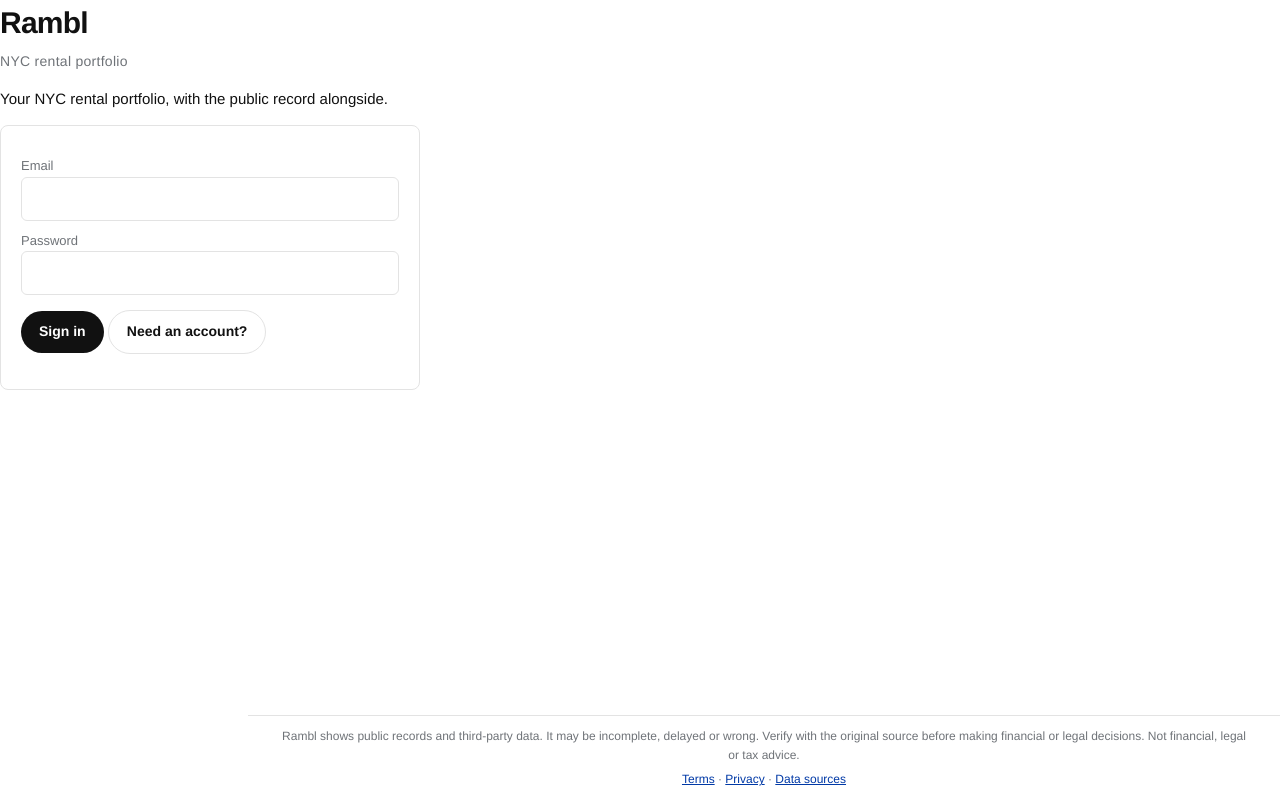
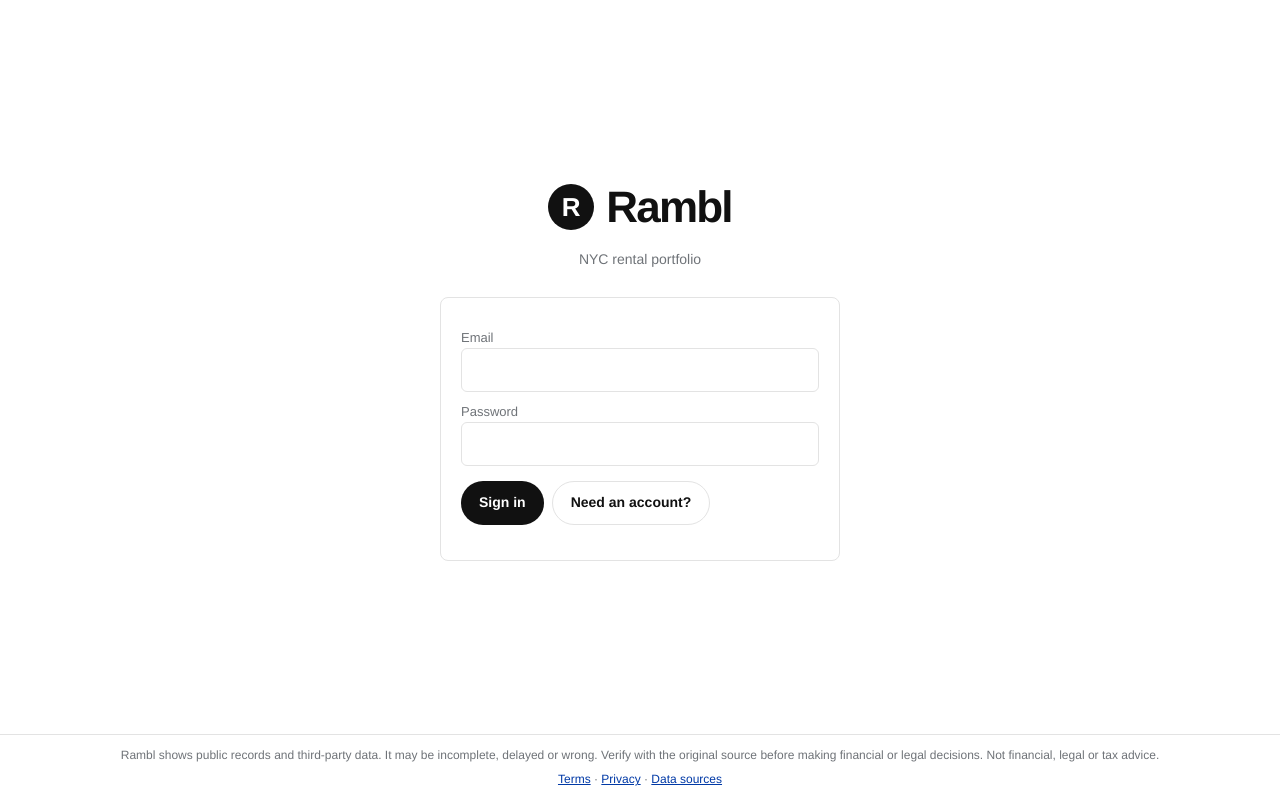
Before and after one commit to mattF330/Stoop., a React (Vite) app: page / in a window 1280 px wide. Built offline with nearby package versions, Linux system fonts and the light colour scheme; no server answers.

Commit message:
Center sign-in screen; logo mark; footer centered on auth and legal pages
Co-Authored-By: Claude Sonnet 5.5 <noreply@anthropic.com>
Claude-Session: https://claude.ai/code/session_01Wvk4jdWK7iTiYPibmsgZoA

```diff
--- a/src/pages/AuthPage.tsx
+++ b/src/pages/AuthPage.tsx
@@ -10,10 +10,10 @@ export default function AuthPage() {
     setBusy(false);
     if (r.error) setMsg(r.error.message); else if (mode === "up" && !r.data.session) setMsg("Check your email to confirm your account, then sign in.");
   };
-  return (<div className="wrap" style={{ maxWidth: 420 }}><h1>Rambl<span className="logo-sub" style={{ fontSize: 14 }}>NYC rental portfolio</span></h1><p>Your NYC rental portfolio, with the public record alongside.</p>
+  return (<div className="authwrap"><div className="authbox"><div className="authlogo"><i>R</i>Rambl</div><p className="authsub">NYC rental portfolio</p>
     <form className="card" onSubmit={submit}><label>Email<input type="email" value={email} onChange={e => setEmail(e.target.value)} required /></label>
       <label>Password<input type="password" minLength={8} value={password} onChange={e => setPassword(e.target.value)} required /></label>
       {mode === "up" && <p className="note">By creating an account you agree to the <Link to="/legal/terms">Terms of Service</Link> and <Link to="/legal/privacy">Privacy Policy</Link>.</p>}
       {msg && <p className="note">{msg}</p>}<p><button disabled={busy}>{mode === "in" ? "Sign in" : "Create account"}</button>{" "}
-      <button type="button" className="ghost" onClick={() => setMode(mode === "in" ? "up" : "in")}>{mode === "in" ? "Need an account?" : "Have an account?"}</button></p></form></div>);
+      <button type="button" className="ghost" onClick={() => setMode(mode === "in" ? "up" : "in")}>{mode === "in" ? "Need an account?" : "Have an account?"}</button></p></form></div></div>);
 }
--- a/src/styles.css
+++ b/src/styles.css
@@ -76,3 +76,12 @@ input,select,textarea{border-radius:6px}
 :root[data-theme=dark] aside{background:#000}:root[data-theme=dark] .band{background:#000;box-shadow:0 0 0 100vmax #000}
 :root[data-theme=dark] .stats,:root[data-theme=dark] .list{border-color:#F2F2F2}:root[data-theme=dark] .item:hover{background:#141414}:root[data-theme=dark] .seg button.on,:root[data-theme=dark] .snav button.on{background:#F2F2F2;color:#111}
 @media(max-width:860px){aside{flex-wrap:wrap}aside .logo-sub{display:none}.band .hero{font-size:44px}.band{margin-top:-32px}.item{grid-template-columns:44px 1fr 110px}.item .h{display:none}}
+
+.authwrap{min-height:100vh;display:flex;align-items:center;justify-content:center;padding:24px 20px 120px}
+.authbox{width:100%;max-width:400px;text-align:center}
+.authlogo{display:flex;align-items:center;justify-content:center;gap:12px;font-size:44px;font-weight:700;letter-spacing:-.04em}
+.authlogo i{width:46px;height:46px;border-radius:50%;background:var(--ink);color:var(--bg);display:grid;place-items:center;font:700 26px Helvetica,Arial,sans-serif;font-style:normal;letter-spacing:0}
+.authsub{color:var(--muted);margin:8px 0 26px;font-size:14px}
+.authbox form{text-align:left;margin:0}.authbox form p:last-child{display:flex;gap:8px;flex-wrap:wrap}
+body:has(.authwrap) footer.disc,body:has(.legal) footer.disc{left:0}
+.authwrap{padding-bottom:90px}
```
